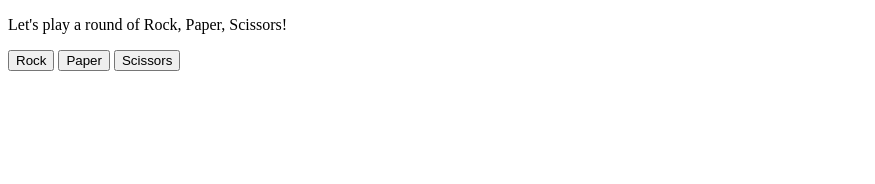
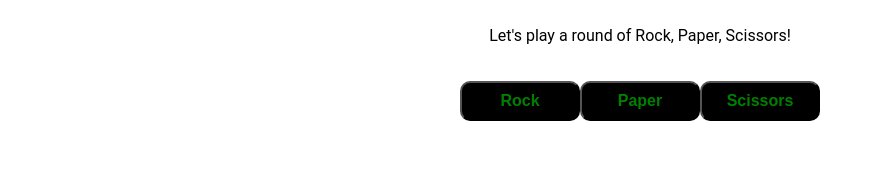
Before and after one commit to mxrhl/rock-paper-scissors, a plain HTML site: page index.html in a window 1280 px wide. Shown: the whole page, without its empty margins (0-875 px from the left). Drawn offline with Linux system fonts and the light colour scheme.

Commit message:
Add css file for design

```diff
--- a/index.html
+++ b/index.html
@@ -4,6 +4,7 @@
     <meta charset="UTF-8">
     <meta http-equiv="X-UA-Compatible" content="IE=edge">
     <meta name="viewport" content="width=device-width, initial-scale=1.0">
+    <link rel="stylesheet" href="style.css">
     <title>Document</title>
 </head>
 <body>
@@ -15,7 +16,10 @@
         <button>Paper</button>
         <button>Scissors</button>
     </div>
-    <div id="score"></div>
+    <div class="score">
+        <div id="score"></div>
+        <div id="result"></div>
+    </div>
     <script src="script.js"></script>
 </body>
 </html>
--- a/script.js
+++ b/script.js
@@ -6,11 +6,8 @@ buttons.forEach( button => {
       })
 });
 
-const score = document.getElementById('score');
-const currentScore = document.createElement('p');
-const scoreMessage = document.createElement('p');
-score.appendChild(currentScore);
-score.appendChild(scoreMessage);
+const currentScore = document.getElementById('score');
+const scoreMessage = document.getElementById('result');
 
 function computerPlay() {
     let computersChoice = Math.floor(Math.random() * options.length);
--- /dev/null
+++ b/style.css
@@ -0,0 +1,38 @@
+/* General css elements */
+body {
+    background-color: white;
+    font-family: 'Roboto', monospace;
+    margin: 0;
+    padding: 0;
+}
+
+div {
+    display: flex;
+    justify-content: center;
+    align-items: center;
+    padding: 10px;
+}
+
+.score {
+    flex-direction: column;
+}
+
+#score {
+    justify-content: center;
+    align-items: center;
+}
+
+#result {
+    justify-content: center;
+    align-items: center;
+}
+
+button {
+    width: 120px;
+    height: 40px;
+    border-radius: 10px;
+    font-weight: 900;
+    font-size: 16px;
+    color: green;
+    background-color: black;
+}
```
